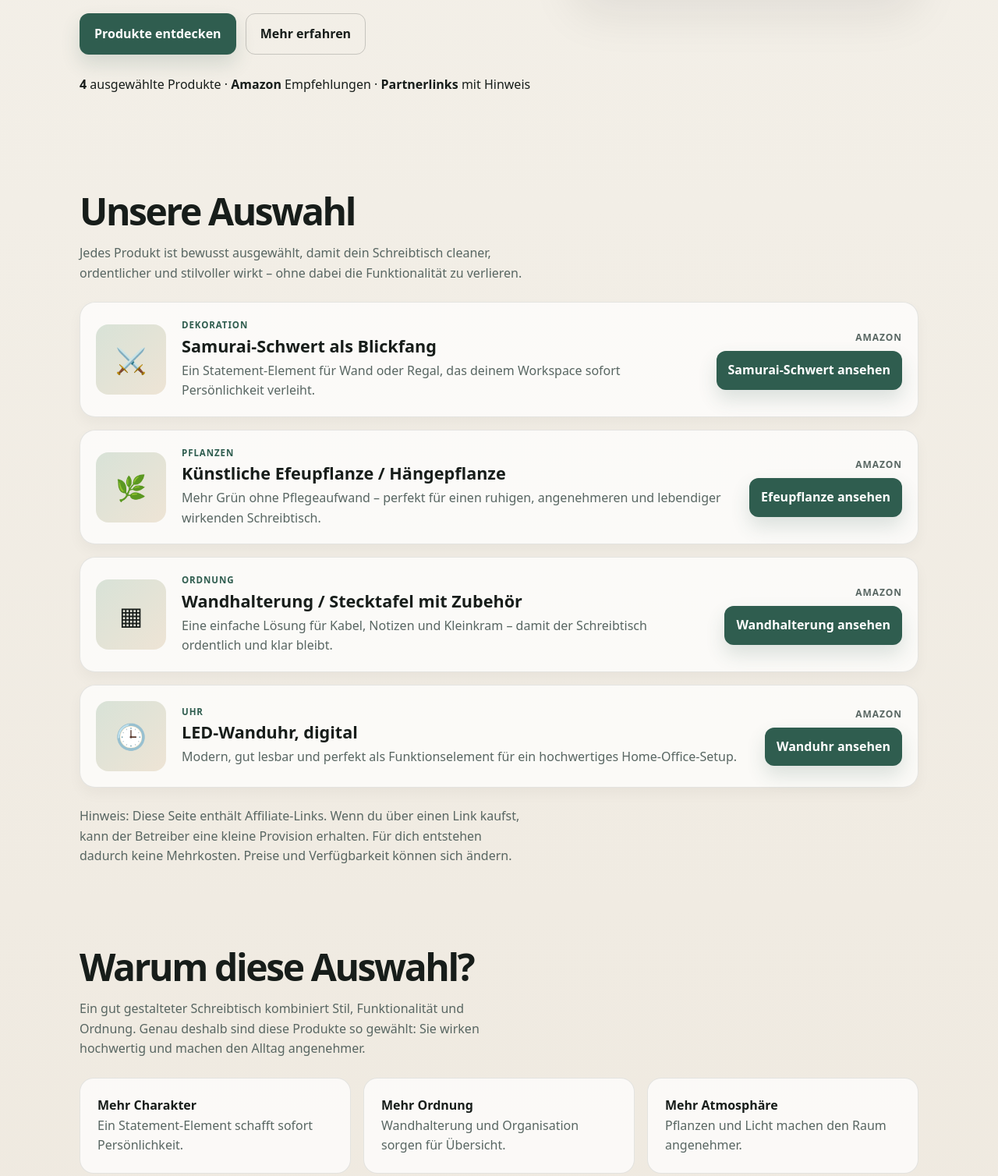
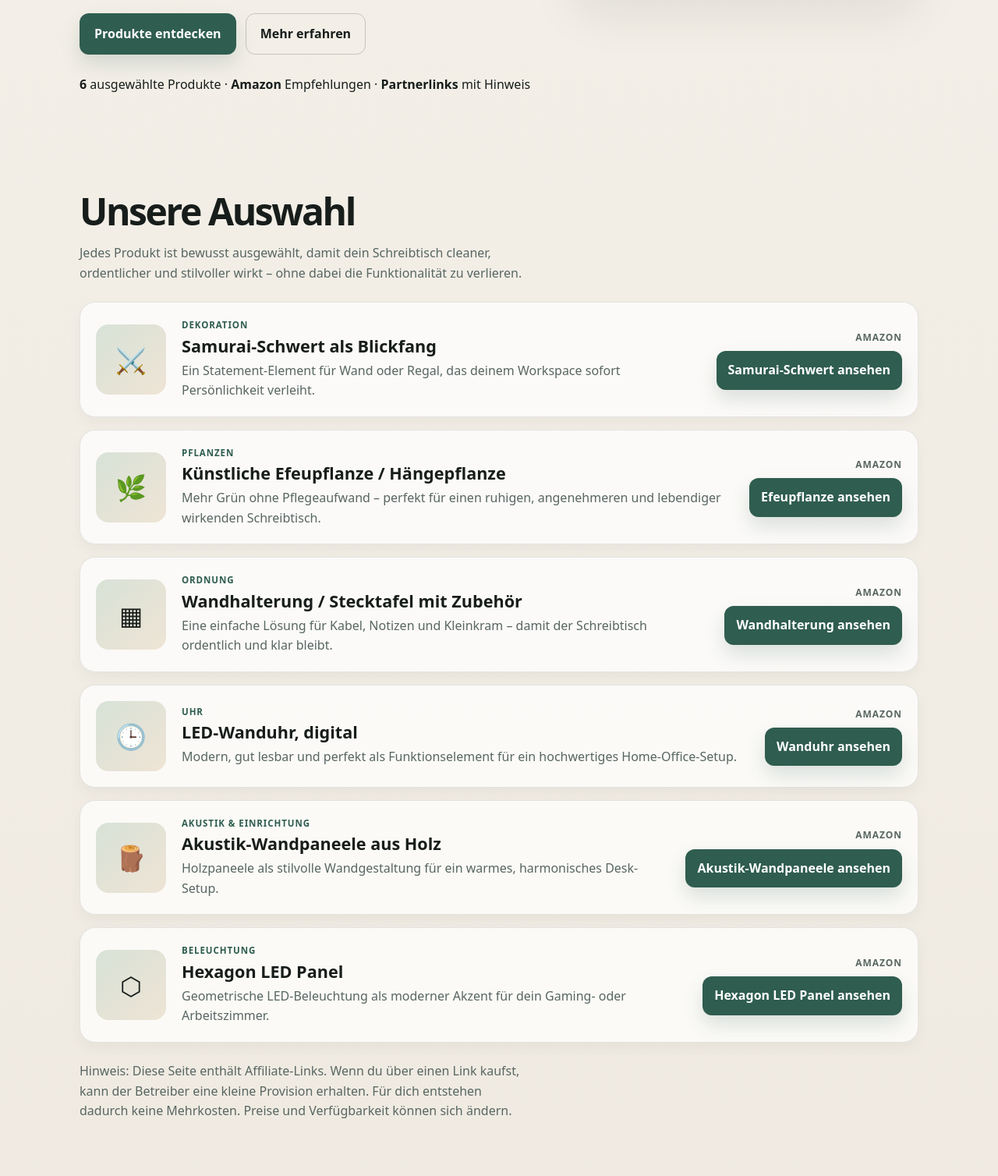
Before and after one commit to schmidtp0606-create/amazon-dealfinder, a plain HTML site: page index.html in a window 1280 px wide. Shown: the part 631-2139 px from the top of the page at 78% size. Drawn offline with Linux system fonts and the light colour scheme.

Commit message:
Add wooden acoustic panels and Hexagon LED Panel products

```diff
--- a/index.html
+++ b/index.html
@@ -23,7 +23,7 @@
       <div><div class="eyebrow">Amazon Deals &amp; Produktideen</div><h1>Für einen stilvollen, besseren Arbeitsbereich.</h1>
         <p class="lead">Entdecke praktische und schöne Produkte für dein Desk Setup – mit klaren Empfehlungen, kurzer Auswahl und direkten Amazon-Links für die wichtigsten Essentials.</p>
         <div class="cta-row"><a class="btn btn-primary" href="#produkte">Produkte entdecken</a><a class="btn btn-secondary" href="#warum">Mehr erfahren</a></div>
-        <p><strong>4</strong> ausgewählte Produkte · <strong>Amazon</strong> Empfehlungen · <strong>Partnerlinks</strong> mit Hinweis</p>
+        <p><strong>6</strong> ausgewählte Produkte · <strong>Amazon</strong> Empfehlungen · <strong>Partnerlinks</strong> mit Hinweis</p>
       </div>
       <div class="visual" role="img" aria-label="Desk-Setup Illustration">Desk Setup<br>made simple</div>
     </div></section>
@@ -34,6 +34,8 @@
         <article class="product"><div class="thumb" aria-hidden="true">🌿</div><div><div class="tag">Pflanzen</div><h3>Künstliche Efeupflanze / Hängepflanze</h3><p>Mehr Grün ohne Pflegeaufwand – perfekt für einen ruhigen, angenehmeren und lebendiger wirkenden Schreibtisch.</p></div><div class="product-cta"><span class="price-tag">Amazon</span><a class="btn btn-primary btn-small" href="https://link.amazon/B08pDQNuy" target="_blank" rel="sponsored noopener">Efeupflanze ansehen</a></div></article>
         <article class="product"><div class="thumb" aria-hidden="true">▦</div><div><div class="tag">Ordnung</div><h3>Wandhalterung / Stecktafel mit Zubehör</h3><p>Eine einfache Lösung für Kabel, Notizen und Kleinkram – damit der Schreibtisch ordentlich und klar bleibt.</p></div><div class="product-cta"><span class="price-tag">Amazon</span><a class="btn btn-primary btn-small" href="https://link.amazon/B0eUVYDjd" target="_blank" rel="sponsored noopener">Wandhalterung ansehen</a></div></article>
         <article class="product"><div class="thumb" aria-hidden="true">🕒</div><div><div class="tag">Uhr</div><h3>LED-Wanduhr, digital</h3><p>Modern, gut lesbar und perfekt als Funktionselement für ein hochwertiges Home-Office-Setup.</p></div><div class="product-cta"><span class="price-tag">Amazon</span><a class="btn btn-primary btn-small" href="https://link.amazon/B08u1z5Ir" target="_blank" rel="sponsored noopener">Wanduhr ansehen</a></div></article>
+        <article class="product"><div class="thumb" aria-hidden="true">🪵</div><div><div class="tag">Akustik &amp; Einrichtung</div><h3>Akustik-Wandpaneele aus Holz</h3><p>Holzpaneele als stilvolle Wandgestaltung für ein warmes, harmonisches Desk-Setup.</p></div><div class="product-cta"><span class="price-tag">Amazon</span><a class="btn btn-primary btn-small" href="https://link.amazon/A04SAddTD" target="_blank" rel="sponsored noopener">Akustik-Wandpaneele ansehen</a></div></article>
+        <article class="product"><div class="thumb" aria-hidden="true">⬡</div><div><div class="tag">Beleuchtung</div><h3>Hexagon LED Panel</h3><p>Geometrische LED-Beleuchtung als moderner Akzent für dein Gaming- oder Arbeitszimmer.</p></div><div class="product-cta"><span class="price-tag">Amazon</span><a class="btn btn-primary btn-small" href="https://link.amazon/B0hNXmeVG" target="_blank" rel="sponsored noopener">Hexagon LED Panel ansehen</a></div></article>
       </div>
       <p class="section-intro" style="margin-top:24px">Hinweis: Diese Seite enthält Affiliate-Links. Wenn du über einen Link kaufst, kann der Betreiber eine kleine Provision erhalten. Für dich entstehen dadurch keine Mehrkosten. Preise und Verfügbarkeit können sich ändern.</p>
     </div></section>
```
